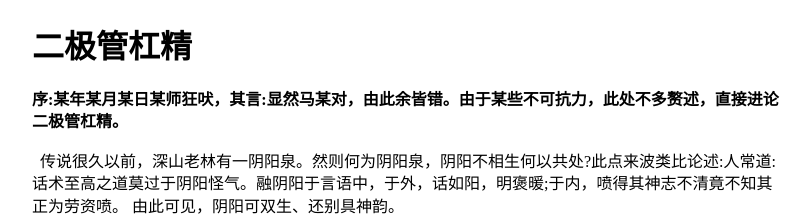
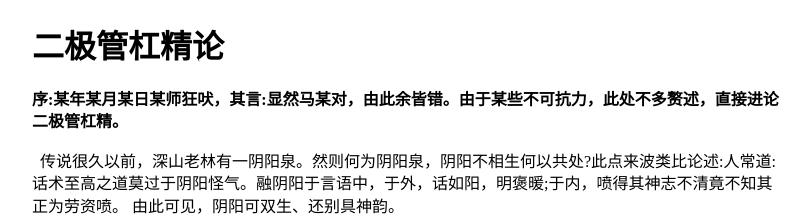
Before and after one commit to JOKERBARK/jokerbark.github.io, a Jekyll site: the page built from 2023-11-1-/二极管论杠.md, in a window 1280 px wide. Shown: the top 219 px of the page, without its empty margins (233-1044 px from the left). Built offline with Jekyll 4.4.1, drawn with Linux system fonts in a browser that asks for light colours; our own code applies the rules of GitHub Pages for plain Markdown files.

Commit message:
Update and rename 2023-11-1-二极管论杠.md to 2023-11-1-/二极管论杠.md

```diff
--- a/2023-11-1-二极管论杠.md
+++ b/2023-11-1-/二极管论杠.md
@@ -1,4 +1,4 @@
-# 二极管杠精
+# 二极管杠精论
 
 **序:某年某月某日某师狂吠，其言:显然马某对，由此余皆错。由于某些不可抗力，此处不多赘述，直接进论二极管杠精。**
 
@@ -15,4 +15,4 @@
 另儿曰:“#@#*日&%你\*∧→，你敢说我溢若红泉的爱是场虚无，我今天&#?日∞€¢。”
 理性指向真理，感性无从接受，再怎么也逃不出自己狗叫不过对方的事实。该选什么其实很简单，让自己嗨心就好。
 
-英语下课了，没有摸鱼时间写了，二极管杠精认为非黑即白、非此即彼，但往往不是这样，而且二极管思维少不了偏执，偏执就会不开心，凡是不开心都是错的，凡是开心都是正确的。所谓正确，不过相信自己的选择。
+  英语下课了，没有摸鱼时间写了，二极管杠精认为非黑即白、非此即彼，但往往不是这样，而且二极管思维少不了偏执，偏执就会不开心，凡是不开心都是错的，凡是开心都是正确的。所谓正确，不过相信自己的选择。
```
